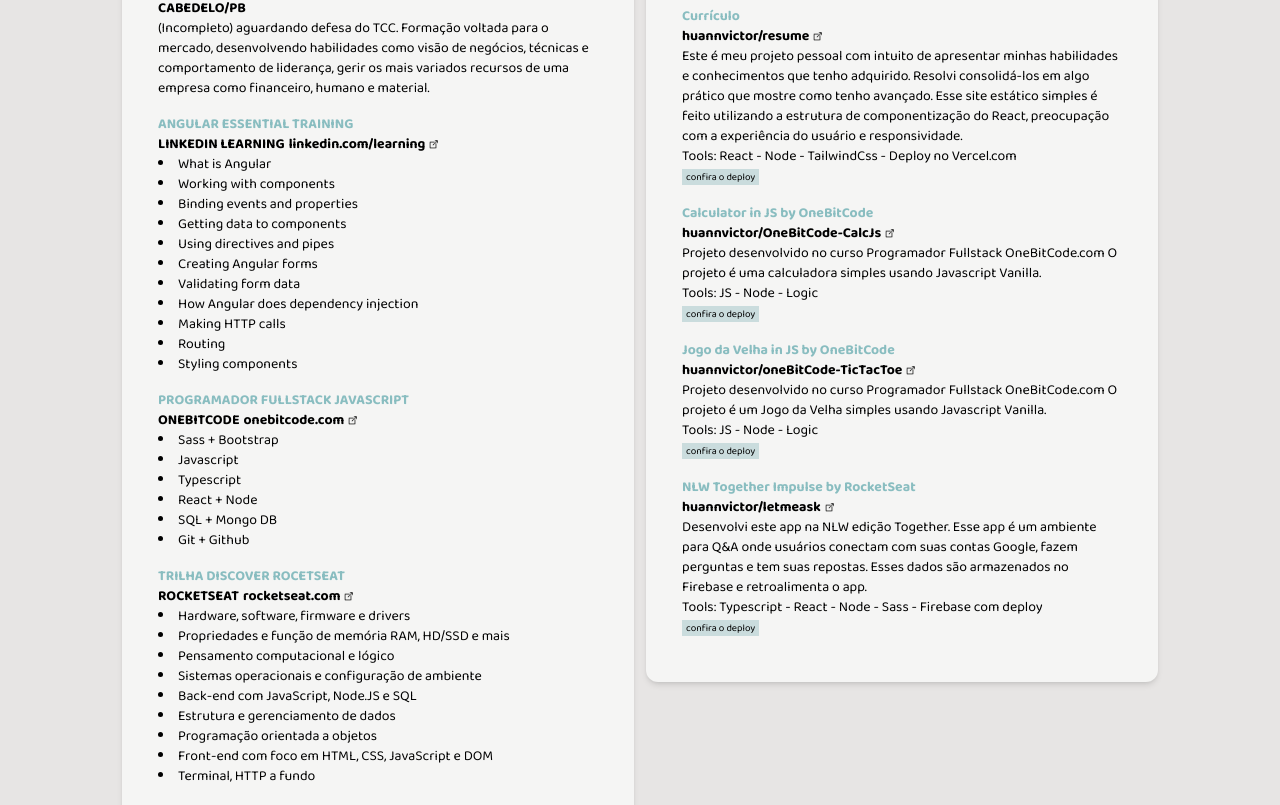
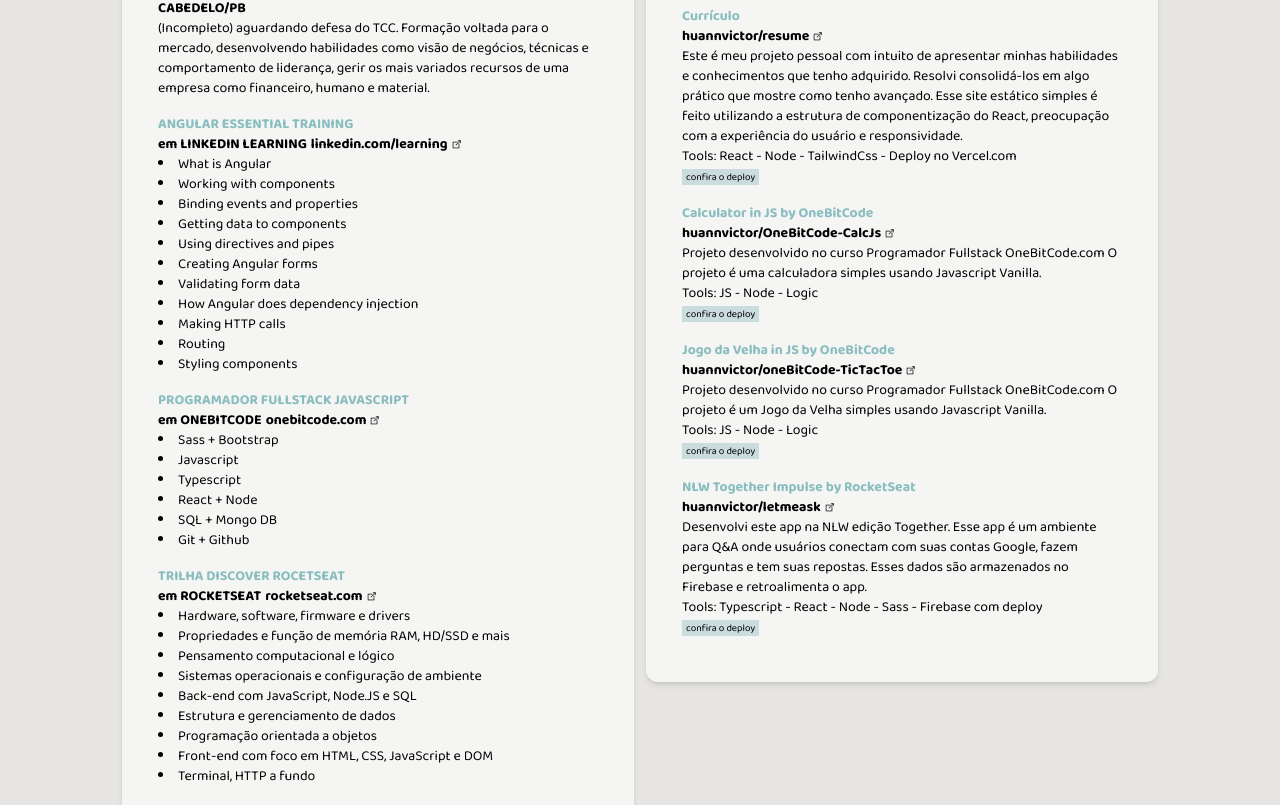
Before and after one commit to huannvictor/curriculo, a React (Create React App) app: page / in a window 1280 px wide. Shown: the part 928-1733 px from the top of the page. Built offline with nearby package versions, Linux system fonts and the light colour scheme.

Commit message:
Update functions.js

```diff
--- a/src/components/Studies/functions.js
+++ b/src/components/Studies/functions.js
@@ -5,7 +5,7 @@
   if (condition === true) {
     return (
       <span>
-        {entity}
+        em {entity}
         <a
           className="hover:underline hover:underline-offset-4 hover:decoration-brand-500 pl-1"
           href={link}
```
